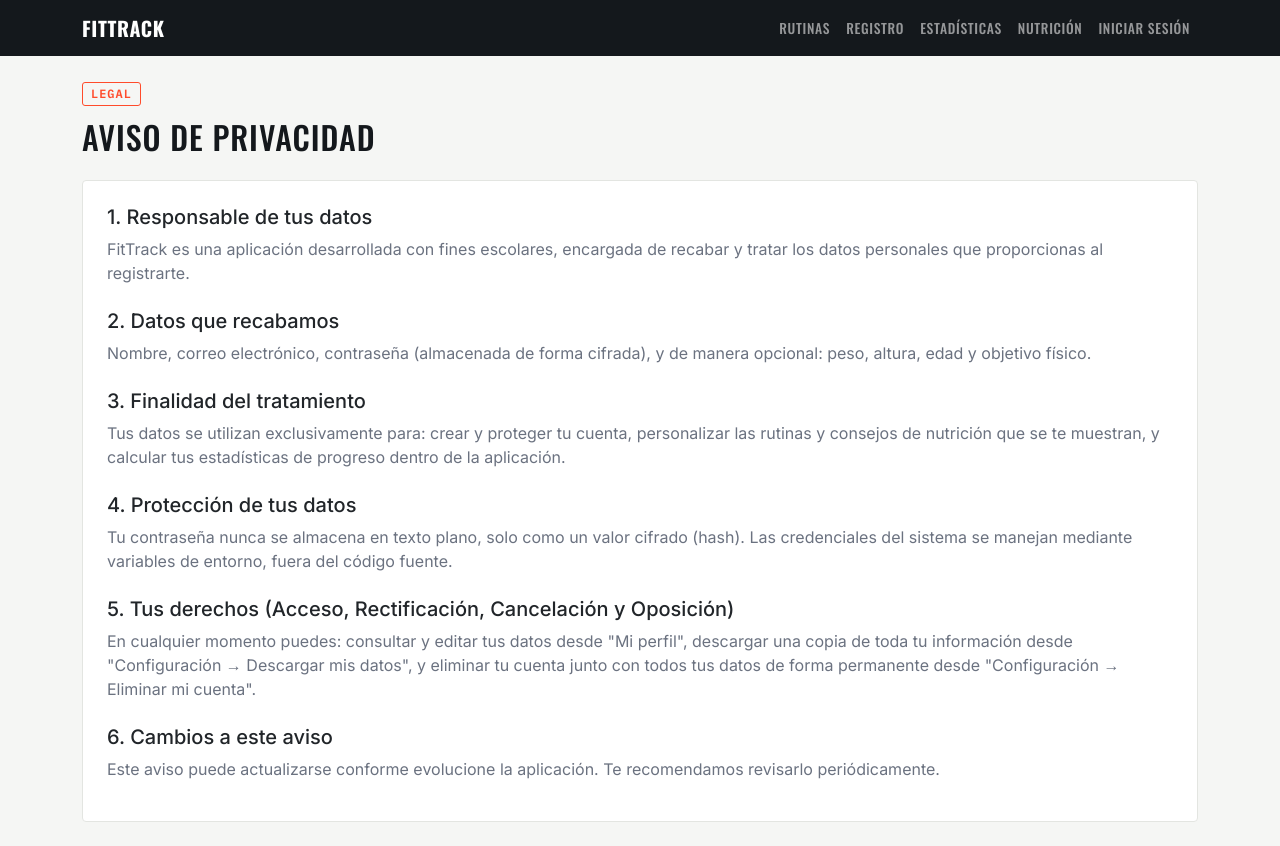
After one commit to 280303Sabis/fittrack, a Flask app: page /privacidad in a window 1280 px wide. The commit adds this page. Run offline with Flask 3, Linux system fonts and the light colour scheme.

Commit message:
Aviso de Privacidad obligatorio en el registro

```diff
--- a/app.py
+++ b/app.py
@@ -59,6 +59,10 @@ def create_app(config_extra=None):
     def home():
         return render_template("home.html")
 
+    @app.route("/privacidad")
+    def privacidad():
+        return render_template("privacidad.html")
+
     # Crear las tablas si no existen (en MySQL, base de datos fittrack_db)
     with app.app_context():
         db.create_all()
--- a/routes/auth.py
+++ b/routes/auth.py
@@ -23,9 +23,15 @@ def registro():
         edad = request.form.get("edad")
         objetivo = request.form.get("objetivo")
 
+        acepta_privacidad = request.form.get("acepta_privacidad")
+
         # Validación básica: estos 4 son obligatorios
         if not nombre or not email or not password or not objetivo:
             flash("Nombre, correo, contraseña y objetivo son obligatorios.")
+            return redirect(url_for("auth.registro"))
+
+        if not acepta_privacidad:
+            flash("Debes aceptar el Aviso de Privacidad para registrarte.")
             return redirect(url_for("auth.registro"))
 
         es_segura, mensaje_error = password_es_segura(password)
--- /dev/null
+++ b/templates/privacidad/privacidad.html
@@ -0,0 +1,30 @@
+{% extends "base.html" %}
+{% block title %}Aviso de Privacidad — FitTrack{% endblock %}
+{% block content %}
+
+<span class="tag-label">Legal</span>
+<h2 class="mb-4">Aviso de Privacidad</h2>
+
+<div class="card">
+    <div class="card-body p-4">
+        <h5>1. Responsable de tus datos</h5>
+        <p style="color: var(--color-muted);">FitTrack es una aplicación desarrollada con fines escolares, encargada de recabar y tratar los datos personales que proporcionas al registrarte.</p>
+
+        <h5 class="mt-4">2. Datos que recabamos</h5>
+        <p style="color: var(--color-muted);">Nombre, correo electrónico, contraseña (almacenada de forma cifrada), y de manera opcional: peso, altura, edad y objetivo físico.</p>
+
+        <h5 class="mt-4">3. Finalidad del tratamiento</h5>
+        <p style="color: var(--color-muted);">Tus datos se utilizan exclusivamente para: crear y proteger tu cuenta, personalizar las rutinas y consejos de nutrición que se te muestran, y calcular tus estadísticas de progreso dentro de la aplicación.</p>
+
+        <h5 class="mt-4">4. Protección de tus datos</h5>
+        <p style="color: var(--color-muted);">Tu contraseña nunca se almacena en texto plano, solo como un valor cifrado (hash). Las credenciales del sistema se manejan mediante variables de entorno, fuera del código fuente.</p>
+
+        <h5 class="mt-4">5. Tus derechos (Acceso, Rectificación, Cancelación y Oposición)</h5>
+        <p style="color: var(--color-muted);">En cualquier momento puedes: consultar y editar tus datos desde "Mi perfil", descargar una copia de toda tu información desde "Configuración → Descargar mis datos", y eliminar tu cuenta junto con todos tus datos de forma permanente desde "Configuración → Eliminar mi cuenta".</p>
+
+        <h5 class="mt-4">6. Cambios a este aviso</h5>
+        <p style="color: var(--color-muted);">Este aviso puede actualizarse conforme evolucione la aplicación. Te recomendamos revisarlo periódicamente.</p>
+    </div>
+</div>
+
+{% endblock %}
```
Also changed, not shown: templates/auth/registro.html (+7 -0 lines).
